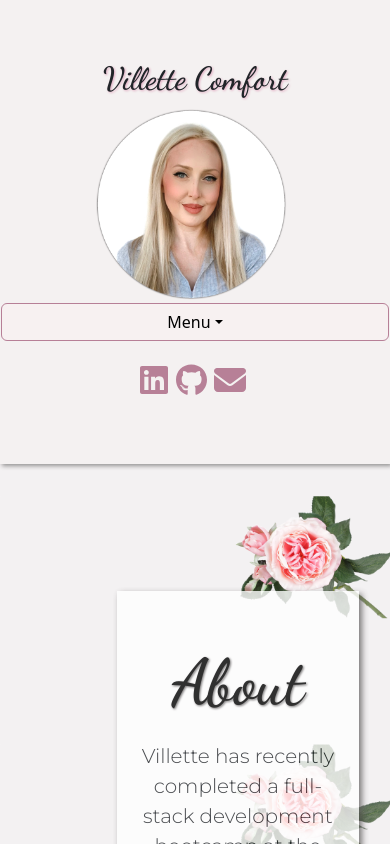
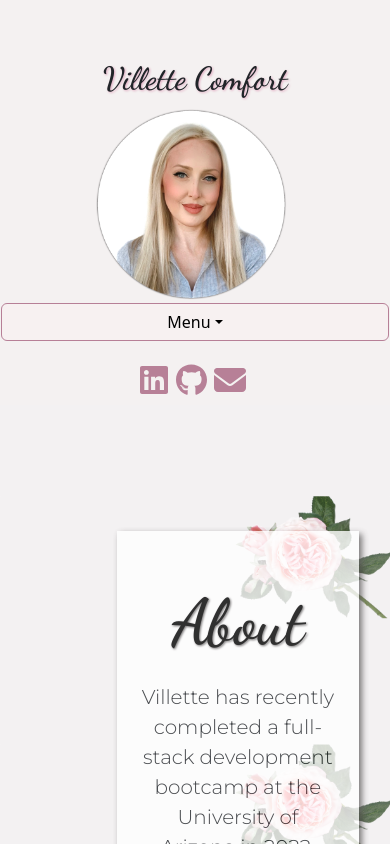
Before and after one commit to villettec/M20C-React_Portfolio, a React (Create React App) app: page / in a window 390 px wide. Shown: the top 844 px of the page. Built offline with nearby package versions, Linux system fonts and the light colour scheme.

Commit message:
Changing project responsiveness

```diff
--- a/src/style.css
+++ b/src/style.css
@@ -326,7 +326,8 @@ and (max-width : 440px) {
         margin-top: 0vh;
         position: relative;
         width: 100%;
-        height: 55vh;
+        height: 90%;
+        filter: none;
     }
     .profile-pic {
         margin-left: 11vh;
@@ -357,7 +358,16 @@ and (max-width : 440px) {
     .dropdown-item-center {
         padding-left: 21vh;
     }
+    .projects-section{
+        margin-top: 3vh;;
+        margin-left: 3vw;
+        margin-right: 3vw;
+    }
     .grid-container {
-        grid-template-columns: repeat(2, 1fr);
+        grid-template-columns: repeat(1, 1fr);
+    }
+    .project-container {
+        margin-left: 2vw;
+        margin-right: 2vw;
     }
 }
```
